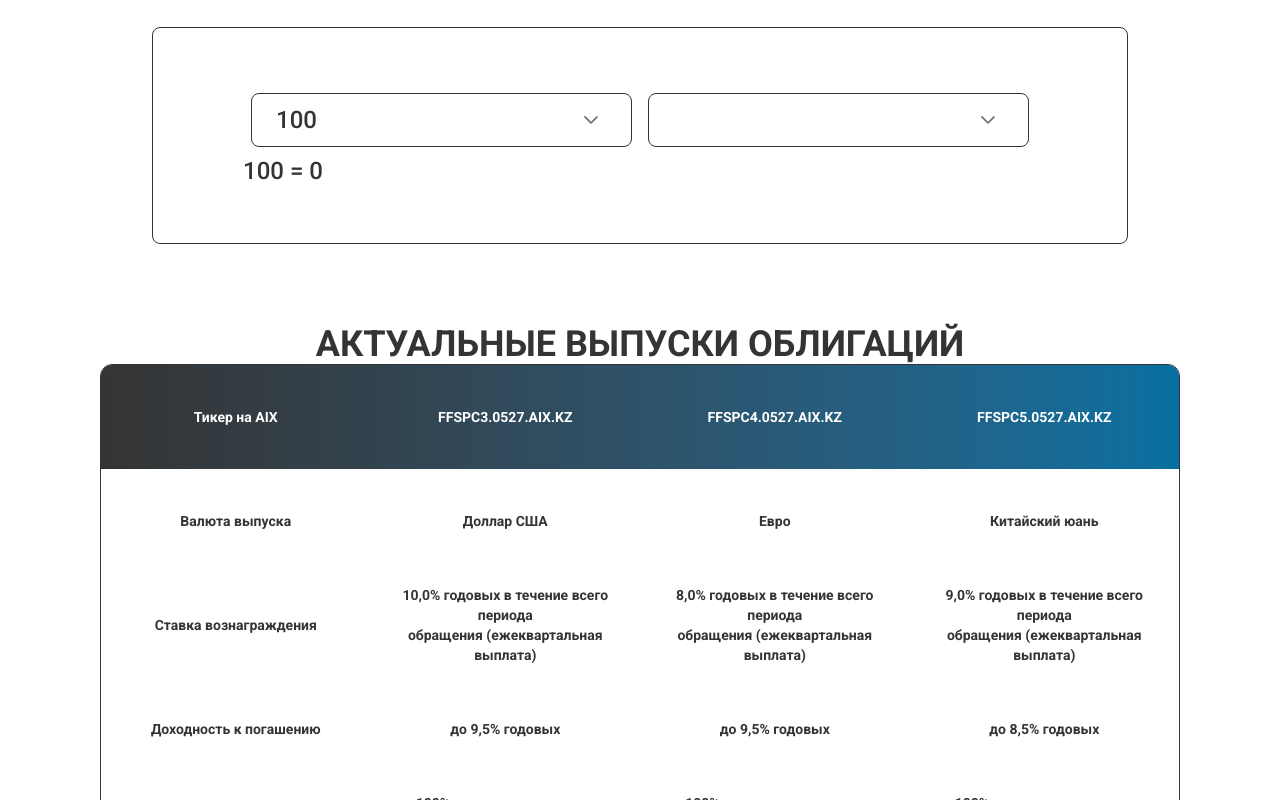
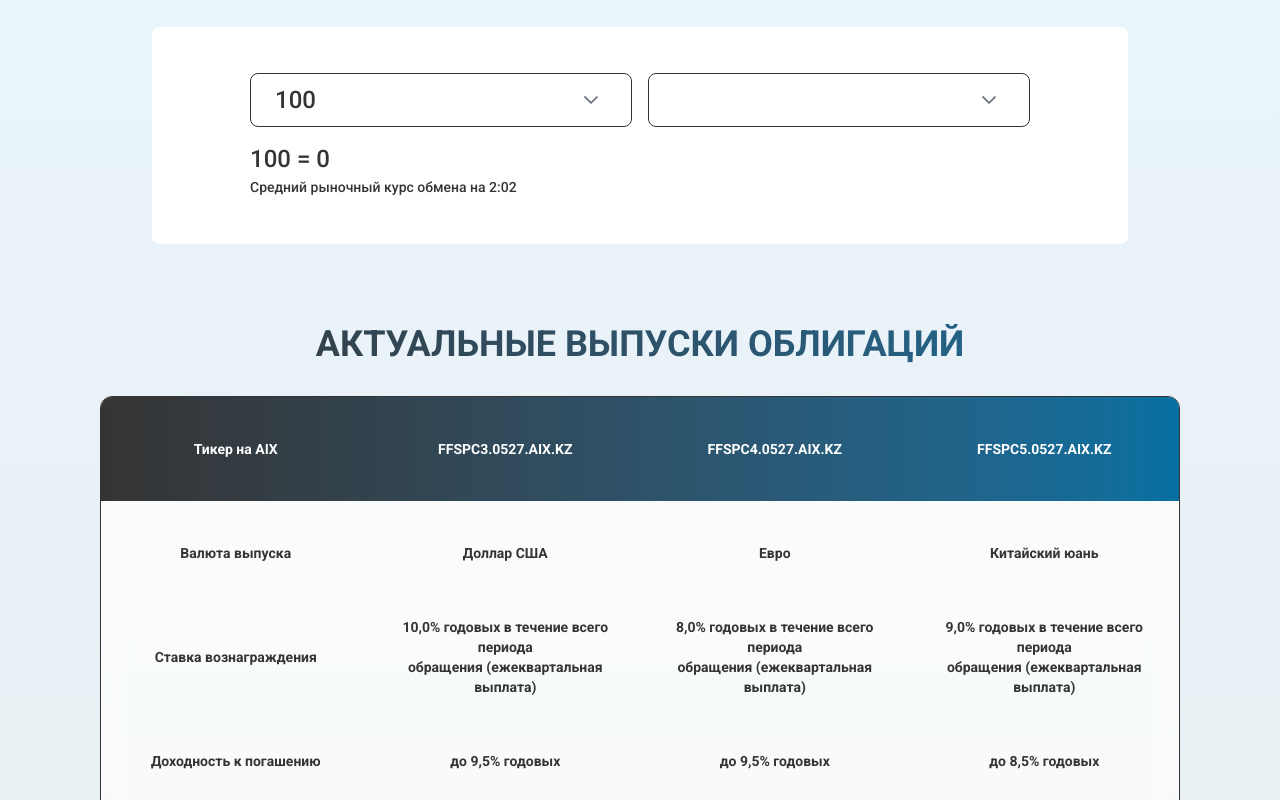
Before and after one commit to ba-mirza/mi-cet-app, a Next.js app: page /investments in a window 1280 px wide. Shown: the part 320-1120 px from the top of the page. Built offline with nearby package versions, Linux system fonts and the light colour scheme; no server answers; a web font is replaced by a local one.

Commit message:
[fix]: fixed body bg & section text

```diff
--- a/app/globals.css
+++ b/app/globals.css
@@ -5,7 +5,7 @@
 :root {
   --background: #ffffff;
   --foreground: #343434;
-  --background-button: #E3F6FF;
+  --background-button: #d9f2ff;
 }
 
 @theme inline {
@@ -30,6 +30,10 @@
     background-image: linear-gradient(to top, #008AFF 100%, #0670A1 100%);
   }
 
+  .section-text {
+    @apply uppercase font-black text-4xl text-center bg-gradient-to-r from-[#343434] to-[#0670A1] bg-clip-text text-transparent;
+  }
+
 }
 
 @media (prefers-color-scheme: dark) {
@@ -40,7 +44,8 @@
 }
 
 body {
-  background: var(--background);
+  background: linear-gradient(to bottom, #EAF7FF 0%, #e7e7e7 100%);
+  min-height: 100vh;
   color: var(--foreground);
   font-family: var(--font-roboto), sans-serif;
 }
--- a/app/investments/page.tsx
+++ b/app/investments/page.tsx
@@ -34,12 +34,12 @@
             </section>
 
             <section className="mt-20">
-                <h1 className="uppercase font-black text-4xl text-center">Актуальные выпуски облигаций</h1>
+                <h1 className="section-text">Актуальные выпуски облигаций</h1>
                 <Table />
             </section>
 
             <section className="mt-20">
-                <h1 className="uppercase font-black text-4xl text-center">Частые вопросы</h1>
+                <h1 className="section-text">Частые вопросы</h1>
                 <Accordion className="mt-8 w-[780px]" multiple activeIndex={0}>
                     <AccordionTab headerClassName="text-[28px] font-semibold"
                                   header="Что такое облигации?">
--- a/components/CurrentcyConverter.tsx
+++ b/components/CurrentcyConverter.tsx
@@ -101,7 +101,7 @@
     };
 
     return (
-        <div className="flex flex-col justify-center w-[976px] h-[217px] px-[90px] rounded-lg bg-white border mt-8">
+        <div className="flex flex-col justify-center w-[976px] h-[217px] px-[90px] rounded-lg bg-white mt-8">
             <div className="flex items-center">
                 <div className="flex border-1 rounded-lg w-[400px] p-2 m-2">
                     <input
@@ -147,7 +147,10 @@
                     />
                 </div>
             </div>
-            <h1 className="font-medium text-2xl">{amount} {fromCurrency?.code}  = {result} {toCurrency?.name}</h1>
+            <div className="p-[8px]">
+                <h1 className="font-medium text-2xl">{amount} {fromCurrency?.code}  = {result} {toCurrency?.name}</h1>
+                <span className="font-medium text-sm">Средний рыночный курс обмена на {new Date().toLocaleTimeString().slice(0, 4)}</span>
+            </div>
         </div>
     );
 }
--- a/components/Table.tsx
+++ b/components/Table.tsx
@@ -1,6 +1,6 @@
 export default function Table() {
     return (
-        <div className="w-full flex justify-center px-[100px] font-bold">
+        <div className="w-full flex justify-center px-[100px] font-bold mt-8">
             <div className="w-full max-w-[1683px] backdrop-blur-md bg-white/70 rounded-xl border border-[#343434] overflow-hidden">
                 <table className="w-full text-sm text-center table-fixed border-separate border-spacing-0">
                     <thead>
```
